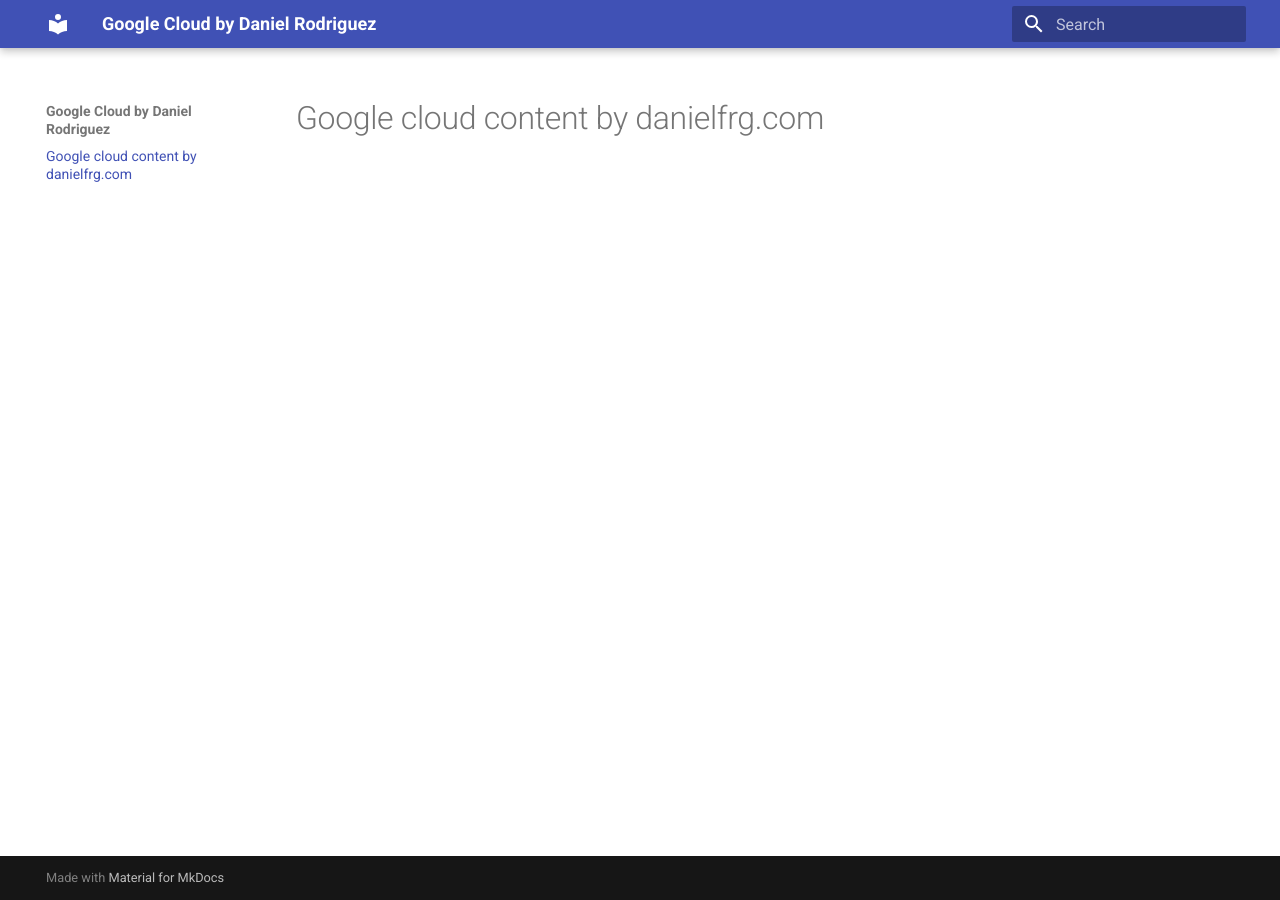
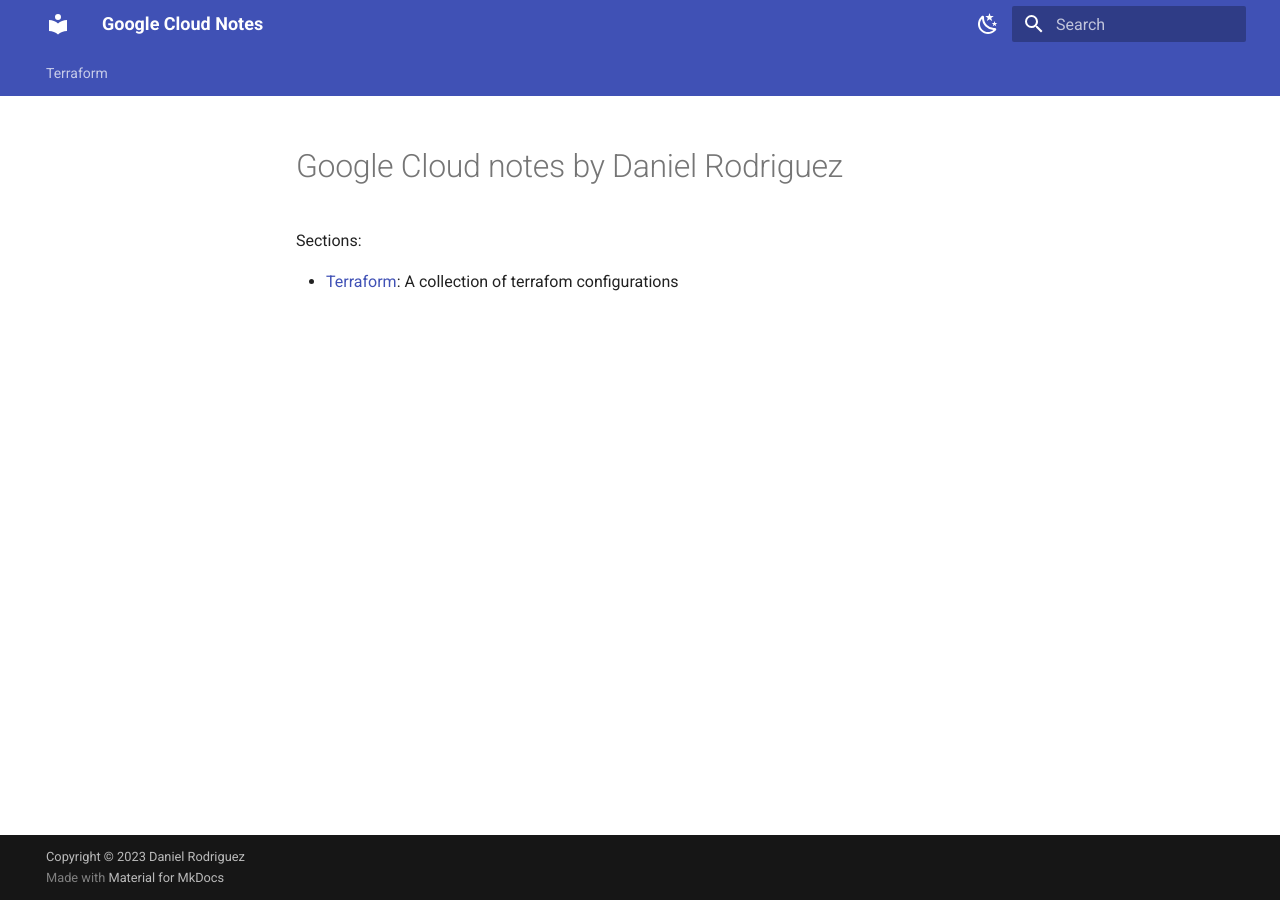
Before and after one commit to danielfrg/cloud.danielfrg.com, an MkDocs documentation site: the page built from docs/index.md, in a window 1280 px wide. Built offline with MkDocs 1.6.1 and Material for MkDocs 9.7.7, drawn with Linux system fonts in a browser that asks for light colours.

Commit message:
Basic config

```diff
--- a/docs/index.md
+++ b/docs/index.md
@@ -1 +1,5 @@
-# Google cloud content by danielfrg.com
+# Google Cloud notes by Daniel Rodriguez
+
+Sections:
+
+- [Terraform](/terraform): A collection of terrafom configurations
--- a/mkdocs.yml
+++ b/mkdocs.yml
@@ -1,4 +1,44 @@
-site_name: Google Cloud by Daniel Rodriguez
+site_name: Google Cloud Notes
+site_url: https://cloud.danielfrg.com
+site_author: Daniel Rodriguez
+site_description: >-
+  Notes on how I do stuff in Google Cloud
+# repo_url: https://github.com/danielfrg/cloud.danielfrg.com
+copyright: Copyright &copy; 2023 Daniel Rodriguez
+
+nav:
+  - Terraform:
+      - Terraform: terraform/index.md
+      - GitHub Actions with Identity Pools: terraform/ipd-github-actions.md
 
 theme:
   name: material
+  features:
+    - navigation.instant
+    - navigation.tracking
+    - navigation.tabs
+    - content.code.copy
+  palette:
+    - scheme: default
+      toggle:
+        icon: material/weather-night
+        name: Switch to dark mode
+
+    # Palette toggle for dark mode
+    - scheme: slate
+      toggle:
+        icon: material/weather-sunny
+        name: Switch to light mode
+
+markdown_extensions:
+  - pymdownx.highlight:
+      anchor_linenums: true
+  - pymdownx.superfences
+
+plugins:
+  - search
+
+extra:
+  analytics:
+    provider: google
+    property: G-3673QMK9C4
```
